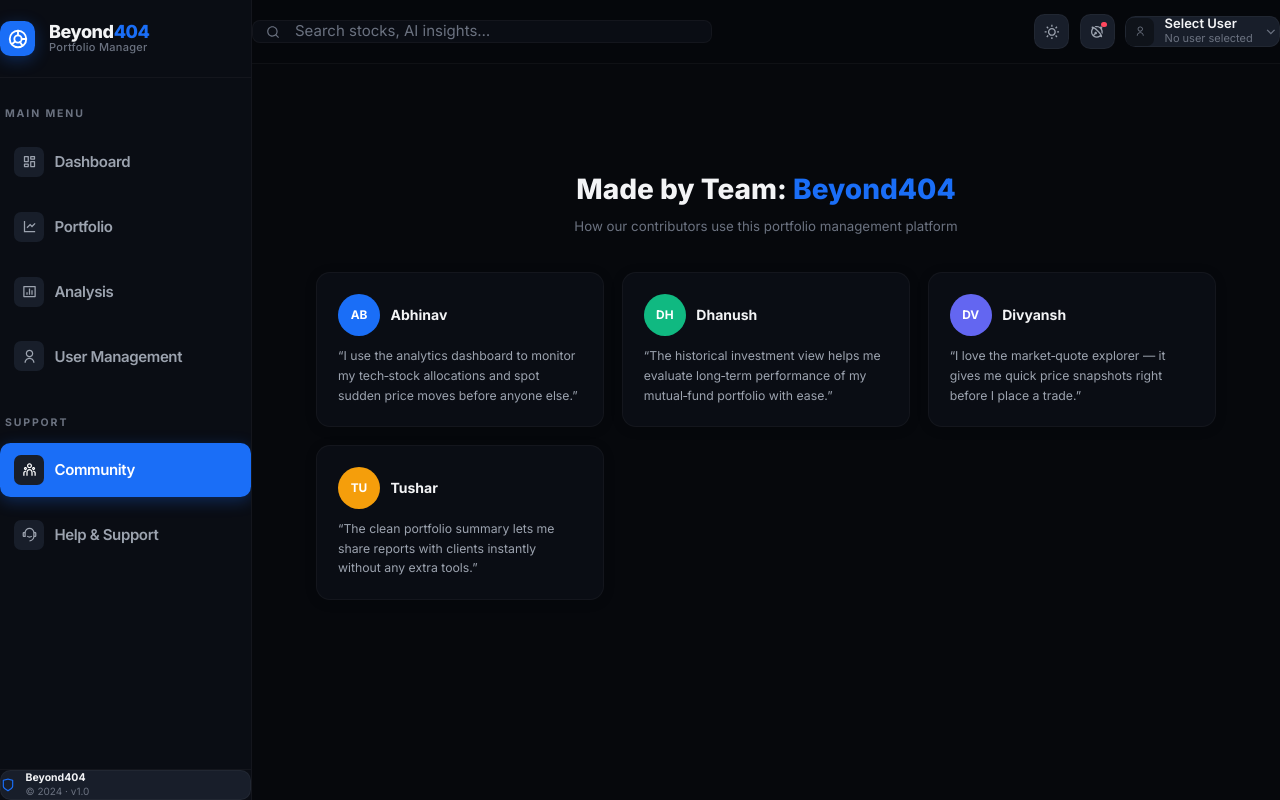
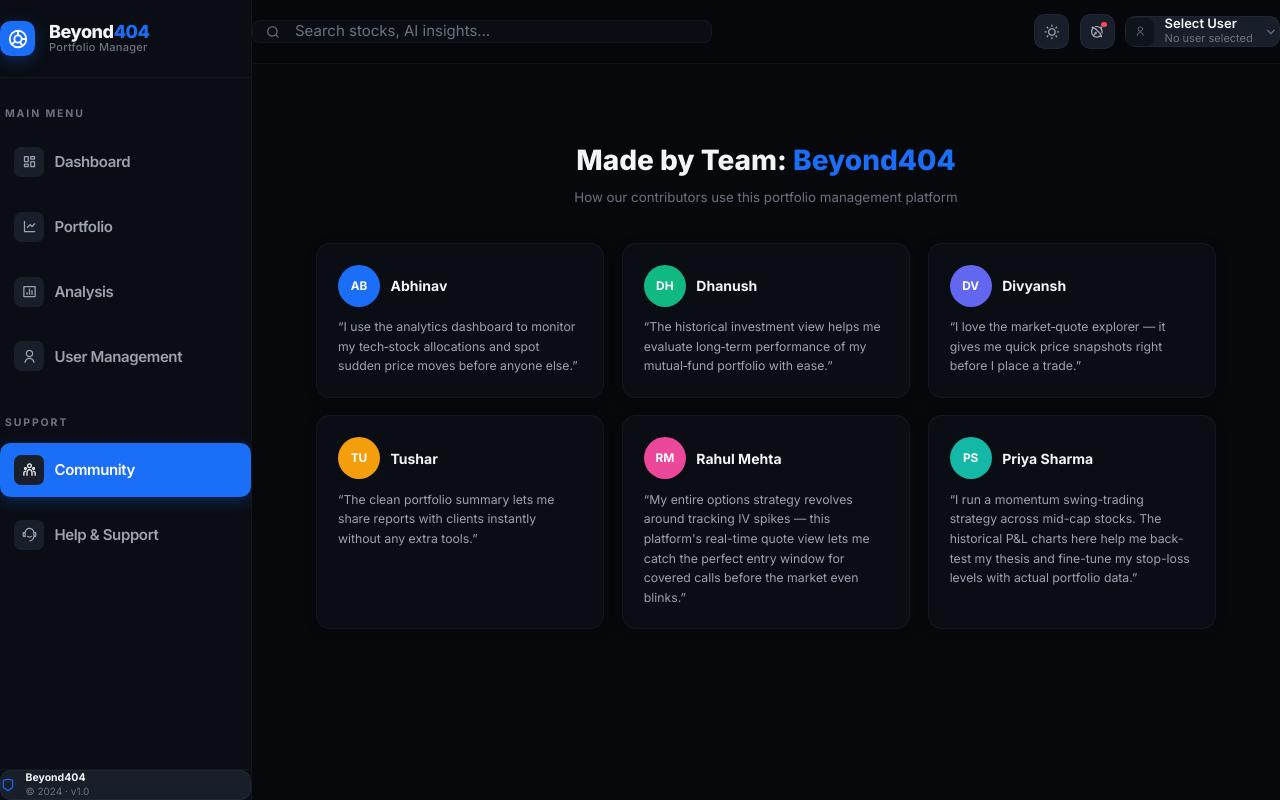
Before and after one commit to Dhanush0804/109_10_Beyond404_PortfolioManagement, a React app in the folder frontend/portfolio/: page /community in a window 1280 px wide. Built offline with nearby package versions, Linux system fonts and the light colour scheme; no server answers; the HTML template or start-up script is replaced by a standard one.

Commit message:
change in community page

```diff
--- a/frontend/portfolio/src/pages/CommunityPage.jsx
+++ b/frontend/portfolio/src/pages/CommunityPage.jsx
@@ -21,6 +21,16 @@ const CONTRIBUTORS = [
     initials: 'TU',
     useCase: 'The clean portfolio summary lets me share reports with clients instantly without any extra tools.',
   },
+  {
+    name: 'Rahul Mehta',
+    initials: 'RM',
+    useCase: 'My entire options strategy revolves around tracking IV spikes — this platform\'s real-time quote view lets me catch the perfect entry window for covered calls before the market even blinks.',
+  },
+  {
+    name: 'Priya Sharma',
+    initials: 'PS',
+    useCase: 'I run a momentum swing-trading strategy across mid-cap stocks. The historical P&L charts here help me back-test my thesis and fine-tune my stop-loss levels with actual portfolio data.',
+  },
 ];
 
 const ACCENT_COLORS = [
@@ -28,6 +38,8 @@ const ACCENT_COLORS = [
   '#10b981',
   '#6366f1',
   '#f59e0b',
+  '#ec4899',
+  '#14b8a6',
 ];
 
 export default function CommunityPage() {
```
